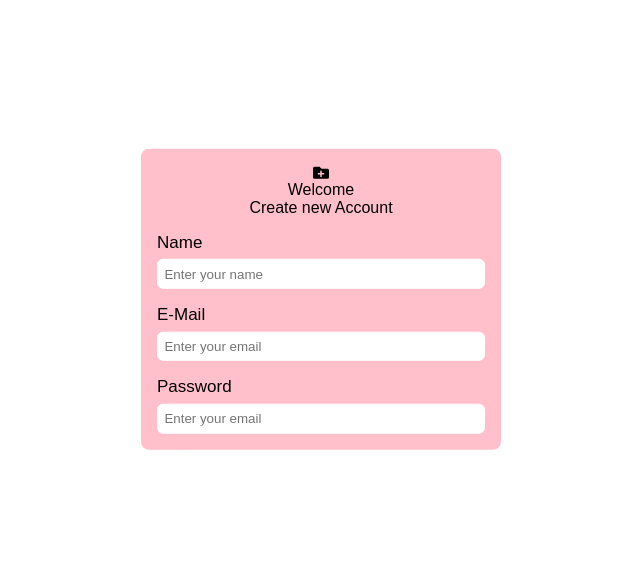
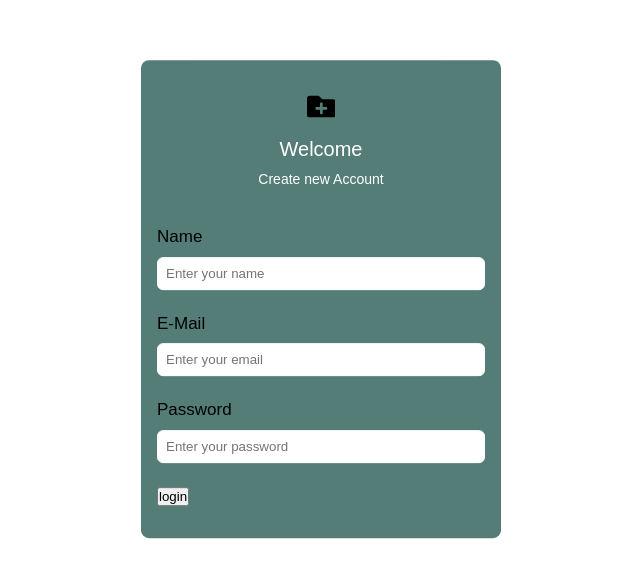
Before and after one commit to Sparrow8104/LoginSignUpPage, a React (Create React App) app: page /register in a window 1280 px wide. Shown: the part 101-678 px from the top of the page, without its empty margins (319-959 px from the left). Built offline with nearby package versions, Linux system fonts and the light colour scheme.

Commit message:
Added a button jsx file and css file and added a button tag

```diff
--- a/src/components/auth/auth.css
+++ b/src/components/auth/auth.css
@@ -4,30 +4,47 @@
     left: 50%;
     transform: translate(-50%,-50%);
     width: 360px;
-    background-color:pink;
+    background-color:rgb(84, 125, 120);
     padding: 1rem;
+    padding-bottom: 2rem;
     border-radius: 8px;
 }
 body{
     font-family: sans-serif;
 }
+.auth_container{
+    display: flex;
+    flex-direction: column;
+    gap: 1.5rem;
+}
+.auth_header{
+    display: flex;
+    flex-direction: column;
+    align-items: center;
+    gap: 0.6rem;
+    padding: 1rem;
+
+}
+.auth_header svg{
+    margin-bottom: 0.5rem;
+    font-size: 1.8rem;
+    color: rgb(232, 243, 246);
+}
+.auth_header .auth_heading{
+    font-size: 20px;
+    color: white;
+}
+.auth_header .auth_title{
+    color: white;
+    font-size: 14px;
+}
 .auth_item{
     display: flex;
     flex-direction: column;
+    gap: 0.2rem;
 }
 .auth_item label{
     color: Black;
     font-size: 17px;
     padding: 0rem 0rem 0.4rem 0rem;
 }
-.auth_container{
-    display: flex;
-    flex-direction: column;
-    gap: 1rem;
-}
-.auth_header{
-    display: flex;
-    flex-direction: column;
-    align-items: center;
-
-}
--- a/src/components/auth/register.jsx
+++ b/src/components/auth/register.jsx
@@ -2,6 +2,7 @@ import React from 'react'
 import './auth.css'
 import Input from '../ui/input'
 import { FaFolderPlus } from "react-icons/fa";
+import Button from "../ui/Button"
 const register = () => {
   return (
     <div className='auth_main'>
@@ -22,7 +23,10 @@ const register = () => {
                </div>
                <div className="auth_item">
                 <label >Password</label>
-                <Input placeholder="Enter your email"  required="required" />
+                <Input placeholder="Enter your password"  required="required" />
+               </div>
+               <div className="auth_action">
+                <Button type="submit" children="login" onclick="onclick"/>
                </div>
         </div>
       </form>
--- /dev/null
+++ b/src/components/ui/Button.jsx
@@ -0,0 +1,9 @@
+import React from 'react'
+import './Button.css'
+const Button=({onclick,type,children})=> {
+  return (
+    <button className="ui_button" onClick={onclick} type={type}>{children}</button>
+  )
+}
+
+export default Button
--- a/src/components/ui/input.css
+++ b/src/components/ui/input.css
@@ -1,5 +1,5 @@
 .ui_input{
-    padding:0.4rem;
+    padding:0.5rem;
     border: 0.04rem solid white;
     width: 100%;
     border-radius: 6px;
```
Also changed, not shown: src/components/ui/Button.css (added).
